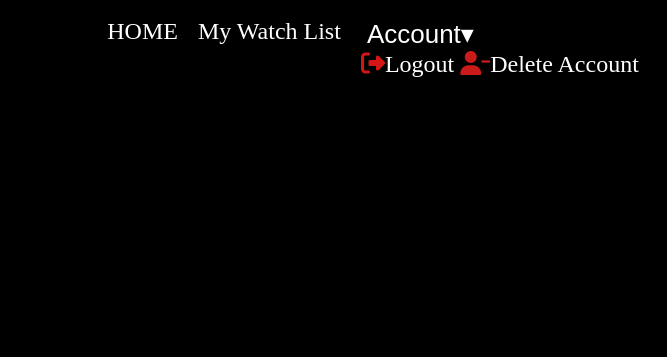
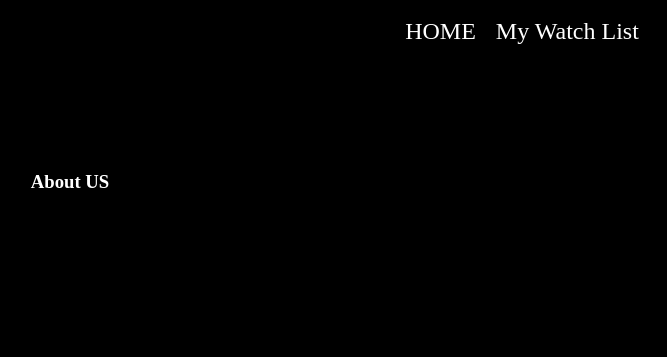
Before and after one commit to Johna210/Cinema, a plain HTML site: page frontend/userseeprofile.html in a window 1280 px wide. Shown: the whole page, without its empty margins (570-1237 px from the left). Drawn offline with Linux system fonts and the light colour scheme; no server answers.

Commit message:
Implemented delete and logout account

```diff
--- a/frontend/JS/auth/userauth_ui.js
+++ b/frontend/JS/auth/userauth_ui.js
@@ -14,11 +14,24 @@ if (logout) {
 if (delAccount) {
     delAccount.addEventListener("click", function (e) {
         e.preventDefault();
-        deleteAcoount(localStorage.getItem("USERTOKEN"));
+        console.log(localStorage.getItem("USERTOKEN"));
+
+        deleteAccount(localStorage.getItem("USERTOKEN"));
         localStorage.removeItem("USERTOKEN");
         window.location.href = "signin.html";
     });
 }
+const deleteAccount = async (jwt_token) => {
+    const response = await fetch(`${BASEURL}/users/delaccount`, {
+        headers: {
+            Authorization: `Bearer ${jwt_token}`,
+        },
+        method: "DELETE",
+        mode: "cors",
+    });
+
+    return await response.json();
+};
 
 const registerUser = async (
     fullname,
--- a/frontend/JS/user/home.js
+++ b/frontend/JS/user/home.js
@@ -73,6 +73,7 @@ getMovies().then((response) => {
             let cinemaName = document.createElement("div");
             cinemaName.classList = "cinemaName";
             cinemaName.innerHTML = `<a href="userseeprofile.html?id=${response.id}">${response.cinemaName}</a>`;
+            // cinemaName.textContent = `${response.cinemaName}`;
 
             let btn = document.createElement("button");
             btn.id = `add-${element.id}`;
--- a/frontend/JS/user/seeProfiles.js
+++ b/frontend/JS/user/seeProfiles.js
@@ -14,7 +14,7 @@ async function cinemaInfo(id) {
             {
                 headers: {
                     Authorization: `Bearer ${localStorage.getItem(
-                        "CINEMATOKEN"
+                        "USERTOKEN"
                     )}`,
                 },
                 method: "GET",
@@ -37,7 +37,9 @@ cinemaInfo(cinemaId).then((response) => {
     )}`;
     container.innerHTML = `<img class="img" src = ${relativePath} />`;
     let desc = document.createElement("p");
+    console.log(response.description);
     desc.innerText = `${response.description}`;
+
     console.log(desc);
 
     description.appendChild(desc);
--- a/frontend/userseeprofile.html
+++ b/frontend/userseeprofile.html
@@ -16,37 +16,13 @@
             <nav class="user-nav">
                 <div class="user-home"><a href="userHome.html">HOME</a></div>
                 <a href="watchlist.html">My Watch List</a>
-                <div class="dropdown">
-                    <button class="dropbtn">
-                        <span>Account</span
-                        ><span class="dropdown-icon">&#x25BE;</span>
-                    </button>
-                    <div class="dropdown">
-                        <div class="account">
-                            <a class="account-manage" id="logout"
-                                ><i
-                                    class="fa-solid fa-right-from-bracket"
-                                    style="color: #d41616"
-                                ></i
-                                >Logout</a
-                            >
-                            <a class="account-manage" id="Delete"
-                                ><i
-                                    class="fa-solid fa-user-minus"
-                                    style="color: #cb1a1a"
-                                ></i
-                                >Delete Account</a
-                            >
-                        </div>
-                    </div>
-                </div>
             </nav>
         </header>
 
         <div id="container" class="img-contianer"></div>
 
         <div id="description" class="disc">
-            <h3></h3>
+            <h3>About US</h3>
         </div>
 
         <script src="./JS/user/seeProfiles.js"></script>
```
Also changed, not shown: backend/src/watchlist/watchlist.service.ts (+6 -4 lines), frontend/JS/cinema/profile_ui.js (+11 -0 lines).
